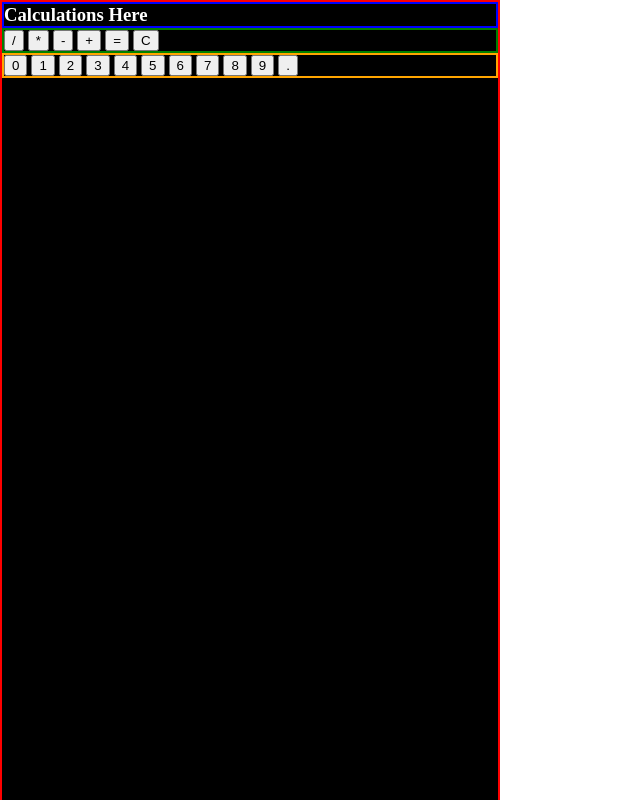
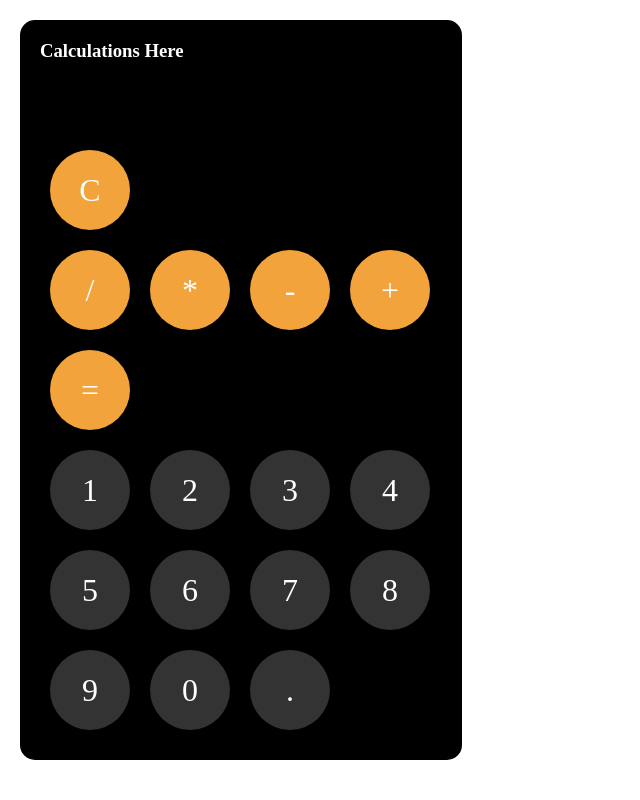
Before and after one commit to henswift/calculator, a plain HTML site: page index.html in a window 1280 px wide. Shown: the top 800 px of the page, without its empty margins (0-640 px from the left). Drawn offline with Linux system fonts and the light colour scheme.

Commit message:
Made more changes to the styling and layout

```diff
--- a/index.html
+++ b/index.html
@@ -12,25 +12,29 @@
             <h1>Calculations Here</h1>
         </section>
         <section id="buttonsection">
-            <button value="/" id="divide">/</button>
-            <button value="*" id="multiply">*</button>
-            <button value="-" id="subtract">-</button>
-            <button value="+" id="add">+</button>
-            <button value="=" id="equals">=</button>
-            <button value="0" id="clear">C</button>
+            <div id="otherbuttons">
+                <div value="0" id="clear" class="otherbutton">C</div>
+            </div>
+            <div id="commandbuttons">
+                <div value="/" id="divide" class="command">/</div>
+                <div value="*" id="multiply" class="command">*</div>
+                <div value="-" id="subtract" class="command">-</div>
+                <div value="+" id="add" class="command">+</div>
+                <div value="=" id="equals" class="command">=</div>
+            </div>
         </section>
         <section id="numbersection">
-            <button value="0">0</button>
-            <button value="1">1</button>
-            <button value="2">2</button>
-            <button value="3">3</button>
-            <button value="4">4</button>
-            <button value="5">5</button>
-            <button value="6">6</button>
-            <button value="7">7</button>
-            <button value="8">8</button>
-            <button value="9">9</button>
-            <button value=".">.</button>
+            <div value="1" id="one" class="number">1</div>
+            <div value="2" id="two" class="number">2</div>
+            <div value="3" id="three" class="number">3</div>
+            <div value="4" id="four" class="number">4</div>
+            <div value="5" id="five" class="number">5</div>
+            <div value="6" id="six" class="number">6</div>
+            <div value="7" id="seven" class="number">7</div>
+            <div value="8" id="eight" class="number">8</div>
+            <div value="9" id="nine" class="number">9</div>
+            <div value="0" id="zero" class="number">0</div>
+            <div value="." id="point" class="number">.</div>
         </section>
     </section>
     <script src="index.js"></script>
--- a/styles.css
+++ b/styles.css
@@ -10,21 +10,84 @@
 
 
 #calculator {
-    border: solid 2px red;
     background-color: black;
     color: white;
-    height: 1000px;
-    width: 500px;
+    width: 442px;
+    padding: 20px;
+    border-radius: 15px;
+    margin: 20px;
 }
 
 #displaysection {
-    border: solid 2px blue;
+    height: 100px;
 }
 
 #buttonsection {
-    border: solid 2px green;
+    display: flex;
+    flex-wrap: wrap;
+}
+
+#commandbuttons {
+    display: flex;
+    flex-wrap: wrap;
+
+}
+
+.command {
+    width: 80px;
+    height:  80px;
+    border-radius: 50%;
+    font-size: xx-large;
+    display: flex;
+    align-items: center;
+    justify-content: center;
+    background-color: #F2A33C;
+    margin: 10px;
+    transition: all 0.3s ease;
+}
+
+.command:hover {
+    background-color: white;
+    color: #F2A33C;
+}
+
+.command:active {
+    background-color: white;
+    color: #F2A33C;
+}
+
+.otherbutton {
+    width: 80px;
+    height:  80px;
+    border-radius: 50%;
+    font-size: xx-large;
+    display: flex;
+    align-items: center;
+    justify-content: center;
+    background-color: #F2A33C;
+    margin: 10px;
+    transition: all 0.3s ease;
+}
+
+.otherbutton:hover {
+    background-color: white;
+    color: #F2A33C;
 }
 
 #numbersection {
-    border: solid 2px orange;
+    display: flex;
+    flex-wrap: wrap;
 }
+
+.number {
+    height: 80px;
+    width: 80px;
+    border-radius: 50%;
+    font-size: xx-large;
+    display: flex;
+    align-items: center;
+    justify-content: center;
+    background-color: #333333;
+    color: white;
+    margin: 10px;
+}
```
